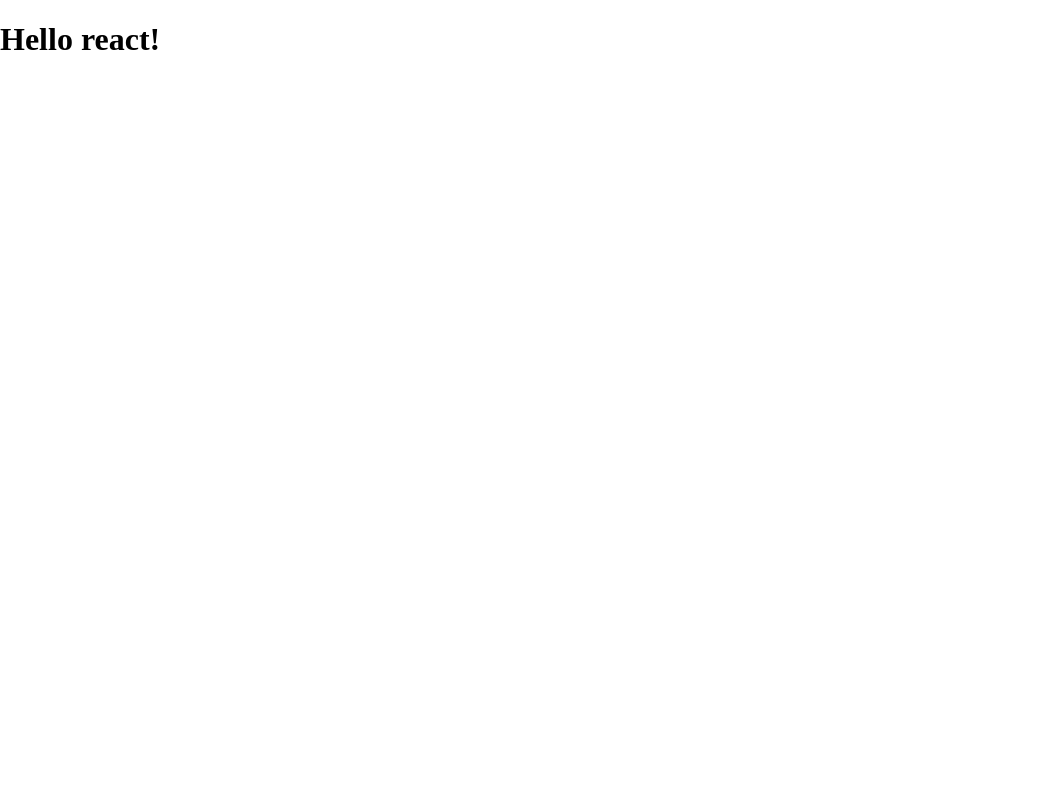
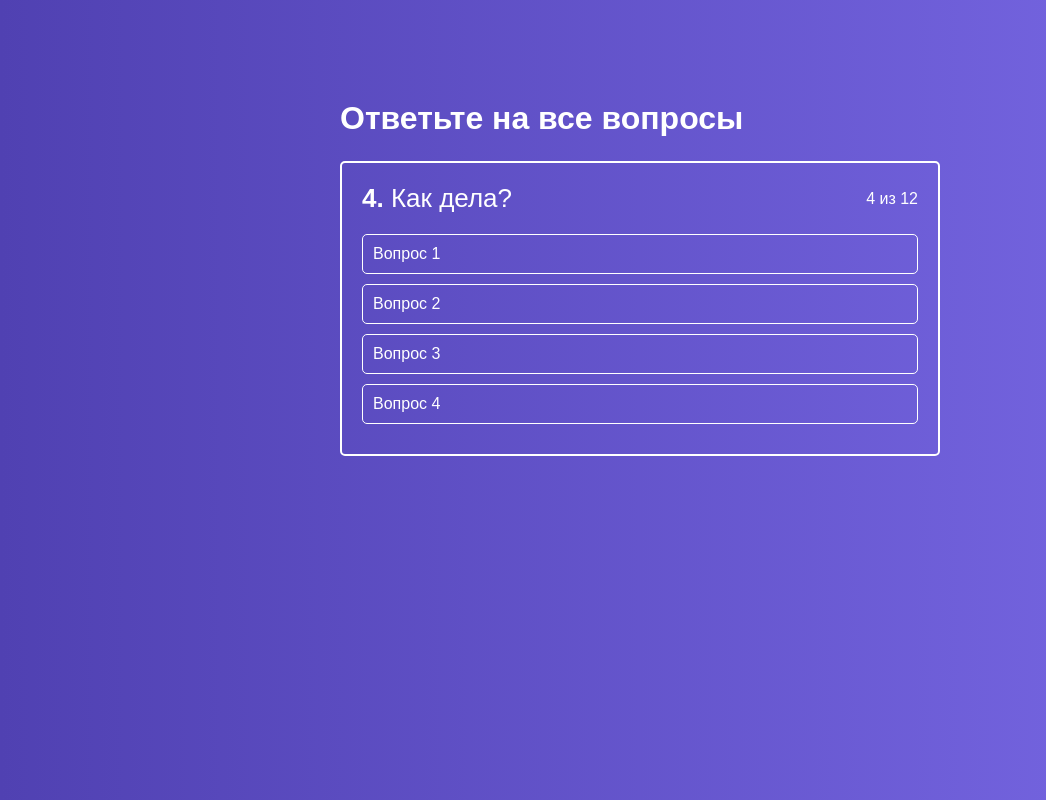
Before and after one commit to AlexMilweb/react-quiz, a React app: page / in a window 1280 px wide. Shown: the whole page, without its empty margins (0-1046 px from the left). Built offline with nearby package versions, Linux system fonts and the light colour scheme.

Commit message:
add ActiveQuiz, AnswerList, Quiz components

```diff
--- /dev/null
+++ b/src/components/ActiveQuiz/ActiveQuiz.js
@@ -0,0 +1,15 @@
+import React from 'react';
+import AnswerList from '../AnswerList/AnswerList';
+import { ActiveQuiz, Question, Header, Step } from './ActiveQuiz.styled';
+
+export default ({ answers }) => (
+  <ActiveQuiz>
+    <Header>
+      <Question>
+        <strong>4. </strong>Как дела?
+      </Question>
+      <Step>4 из 12</Step>
+    </Header>
+    <AnswerList answers={answers} />
+  </ActiveQuiz>
+);
--- /dev/null
+++ b/src/components/ActiveQuiz/ActiveQuiz.styled.js
@@ -0,0 +1,20 @@
+import styled from 'styled-components';
+
+export const ActiveQuiz = styled.div`
+  padding: 20px;
+  color: white;
+  border: 2px solid white;
+  border-radius: 5px;
+`;
+
+export const Header = styled.div`
+  display: flex;
+  justify-content: space-between;
+  align-items: center;
+`;
+
+export const Question = styled.p`
+  font-size: 26px;
+`;
+
+export const Step = styled.div``;
--- /dev/null
+++ b/src/components/AnswerList/AnswerList.js
@@ -0,0 +1,10 @@
+import React from 'react';
+import { AnswerList, Answer } from './AnswerList.styled';
+
+export default ({ answers }) => (
+  <AnswerList>
+    {answers.map((answer, index) => (
+      <Answer key={index}>{answer.text}</Answer>
+    ))}
+  </AnswerList>
+);
--- /dev/null
+++ b/src/components/AnswerList/AnswerList.styled.js
@@ -0,0 +1,20 @@
+import styled from 'styled-components';
+
+export const AnswerList = styled.ul`
+  padding-top: 20px;
+  list-style: none;
+`;
+
+export const Answer = styled.li`
+  border: 1px solid white;
+  border-radius: 5px;
+  font-size: 16px;
+  padding: 10px;
+  margin-bottom: 10px;
+  transition: background-color 0.3s;
+  cursor: pointer;
+
+  &:hover {
+    background-color: rgba(255, 255, 255, 0.2);
+  }
+`;
--- a/src/components/App/App.js
+++ b/src/components/App/App.js
@@ -1,9 +1,10 @@
 import React from 'react';
+import Quiz from '../../containers/Quiz/Quiz';
 import Layout from '../../hoc/Layout/Layout';
 import { App } from './App.styled';
 
 export default () => (
   <Layout>
-    <h1>Hello react!</h1>
+    <Quiz />
   </Layout>
 );
--- /dev/null
+++ b/src/containers/Quiz/Quiz.js
@@ -0,0 +1,25 @@
+import React, { useState } from 'react';
+import ActiveQuiz from '../../components/ActiveQuiz/ActiveQuiz';
+import { Quiz, Title, Wrapper } from './Quiz.styled';
+
+export default () => {
+  let [quiz, setQuiz] = useState([
+    {
+      answers: [
+        { text: 'Вопрос 1' },
+        { text: 'Вопрос 2' },
+        { text: 'Вопрос 3' },
+        { text: 'Вопрос 4' }
+      ]
+    }
+  ]);
+
+  return (
+    <Quiz>
+      <Wrapper>
+        <Title>Ответьте на все вопросы</Title>
+        <ActiveQuiz answers={quiz[0].answers} />
+      </Wrapper>
+    </Quiz>
+  );
+};
--- /dev/null
+++ b/src/containers/Quiz/Quiz.styled.js
@@ -0,0 +1,19 @@
+import styled from 'styled-components';
+
+export const Quiz = styled.div`
+  padding-top: 100px;
+  flex-grow: 1;
+  width: 100%;
+  background-image: linear-gradient(90deg, #5041b2, #7969e6);
+`;
+
+export const Title = styled.h1`
+  margin-bottom: 24px;
+  color: white;
+`;
+
+export const Wrapper = styled.div`
+  margin-right: auto;
+  margin-left: auto;
+  width: 600px;
+`;
--- a/src/globalStyles.styled.js
+++ b/src/globalStyles.styled.js
@@ -1,7 +1,21 @@
 import styled, { createGlobalStyle } from 'styled-components';
 
 export const GlobalStyles = createGlobalStyle`
+  * {
+    box-sizing: border-box;
+  }
+
   body {
     margin: 0;
+    font-family: sans-serif
+  }
+
+  p, h1, h2, h3, h4, h5, h6 {
+    margin: 0;
+  }
+
+  ul {
+    margin: 0;
+    padding: 0;
   }
 `;
--- a/src/hoc/Layout/Layout.styled.js
+++ b/src/hoc/Layout/Layout.styled.js
@@ -8,4 +8,6 @@ export const Layout = styled.div`
 
 export const Main = styled.main`
   flex-grow: 1;
+  display: flex;
+  flex-direction: column;
 `;
```
